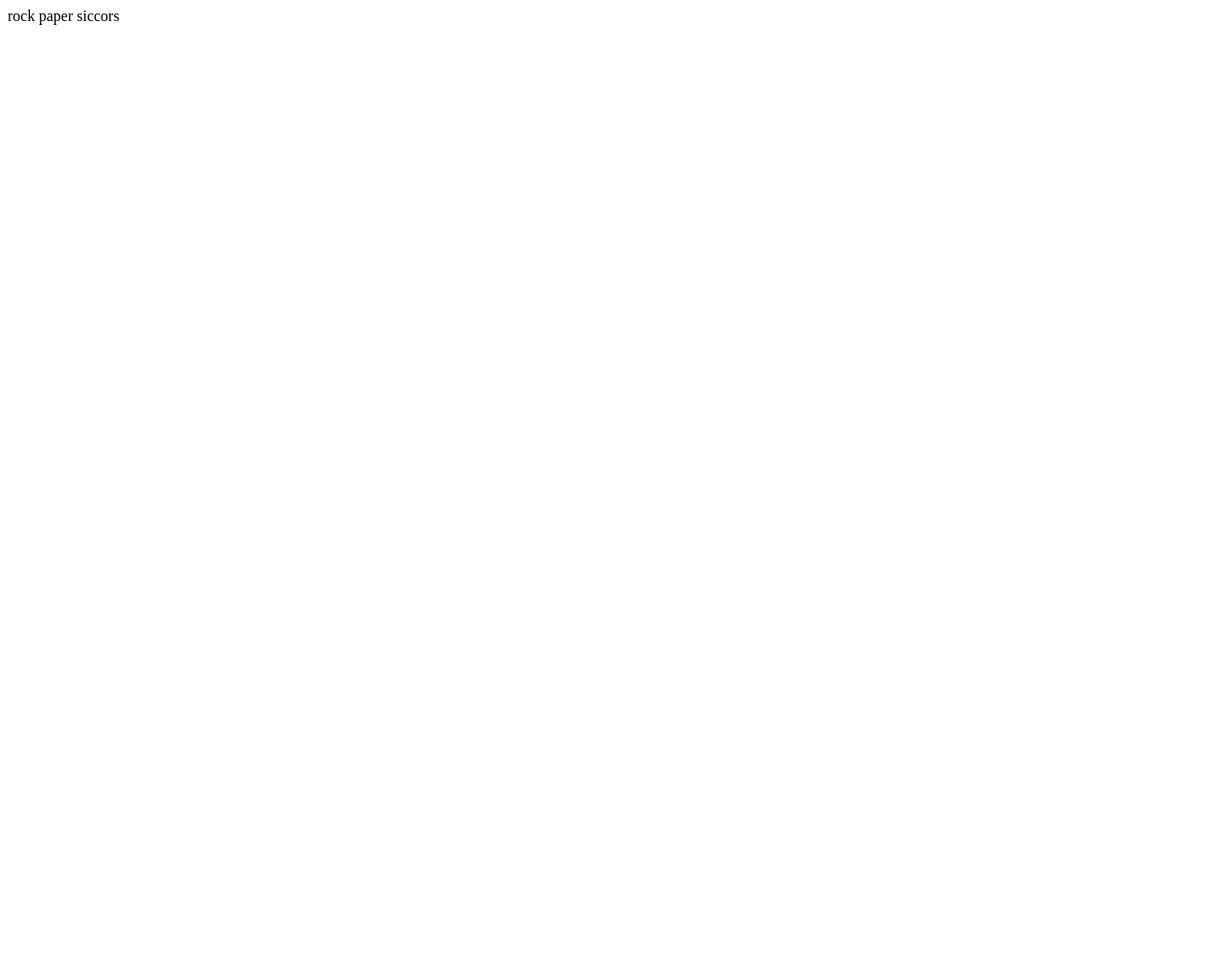
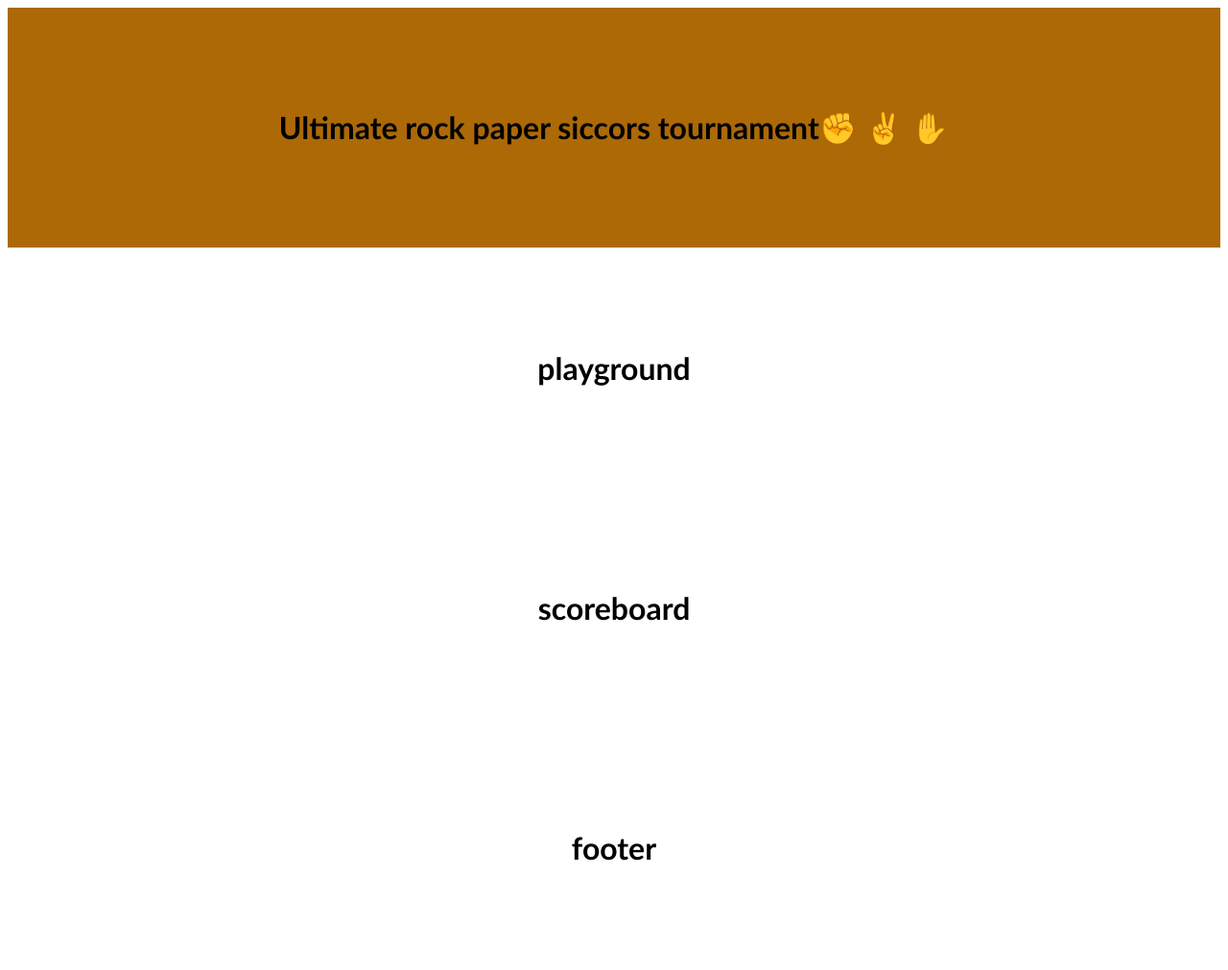
Before and after one commit to acilveti/rock-paper-scissors, a plain HTML site: page index.html in a window 1280 px wide. Shown: the whole page at 96% size. Before the commit the page ends 800 px from the top, so only its background shows below. Drawn offline with Linux system fonts and the light colour scheme.

Commit message:
basic style and structure added

```diff
--- a/index.html
+++ b/index.html
@@ -8,7 +8,20 @@
     <script src="javascript.js"></script>
     <link rel="stylesheet" href="styles.css">
 </head>
-<body>
-    <div>rock paper siccors</div>
+<body id="body">
+    <div id="header">
+        <h1>Ultimate rock paper siccors tournament✊ ✌  ✋ </h1>
+    </div>
+    <div id="playground">
+        <h1>playground</h1>
+    </div>
+
+    <div id="scoreboard">
+        <h1>scoreboard</h1>
+    </div>
+
+    <div id="footer">
+        <h1>footer</h1>
+    </div>
 </body>
 </html>
--- a/styles.css
+++ b/styles.css
@@ -0,0 +1,25 @@
+#body {
+    min-height: 100vh;
+    height: 1000px;
+    display: flex;
+    justify-content: center;
+    flex-direction: column;
+    font-family: Open Sans,Helvetica Neue,Helvetica,Arial,sans-serif;
+    flex:1
+}
+
+
+div {
+    justify-content: center;
+    align-items: center;
+    display: flex;
+    flex-direction: row;
+    font-family: calibri, Open Sans,Helvetica Neue,Helvetica,Arial,sans-serif;
+    flex:1
+}
+
+#header {
+    background-color: rgb(172, 105, 6);
+    color:black;
+    flex: 1 1 0
+}
```
